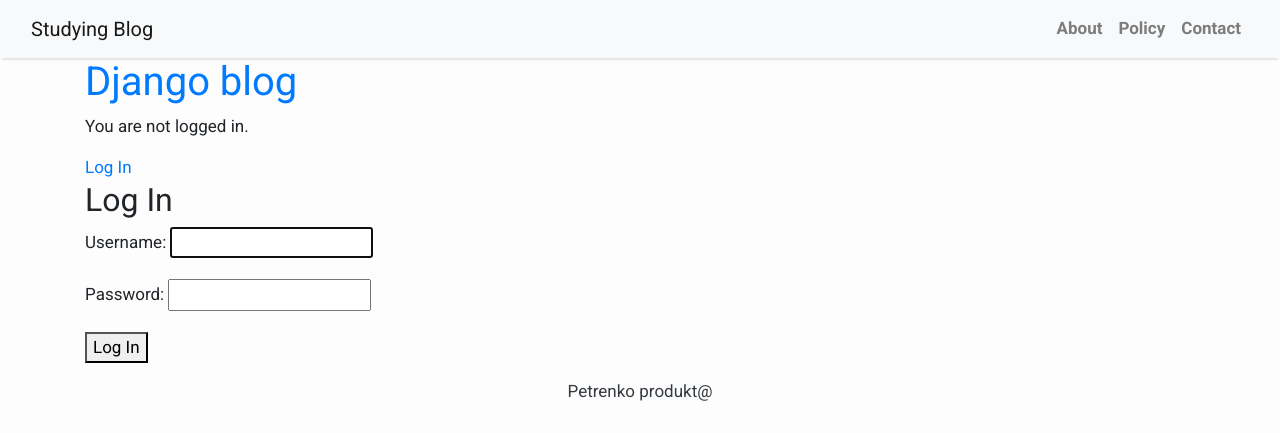
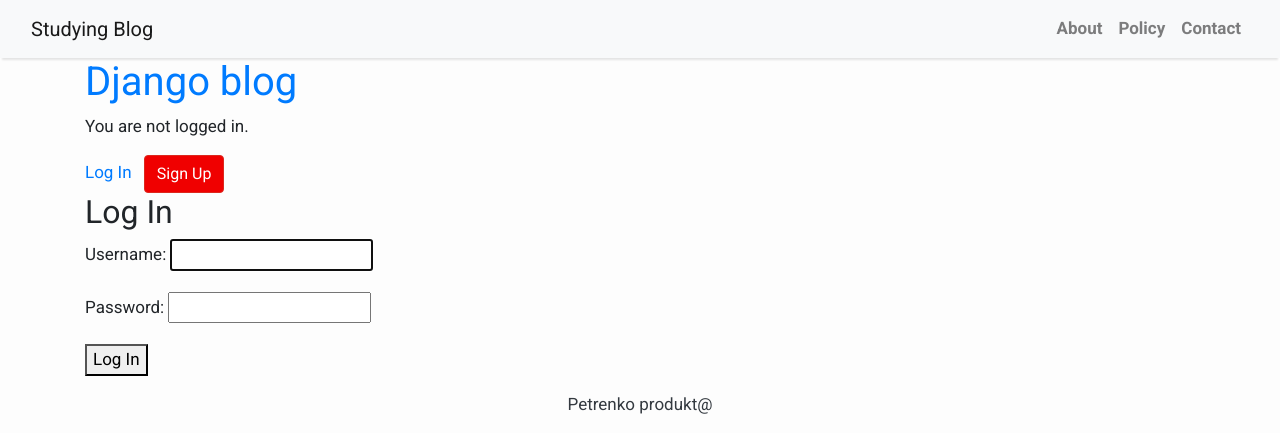
Before and after one commit to 1997131211109/my-proge, a Django app: page /accounts/login/ in a window 1280 px wide. Shown: the top 433 px of the page. Run offline with Django 4.2, Linux system fonts and the light colour scheme; some libraries are stand-ins or nearby versions.

Commit message:
5th. part new profile people

```diff
--- a/mysite/templates/base.html
+++ b/mysite/templates/base.html
@@ -70,6 +70,9 @@
                     <p>You are not logged in.</p>
                     <a href="{% url 'login' %}">Log In</a>
                 {% endif %}
+                {% if not user.is_authenticated %}
+                    <a class="btn btn-danger ml-2" href="{% url 'signup' %}">Sign Up</a>
+                {% endif %}
             </div>
         </header>
 
```
